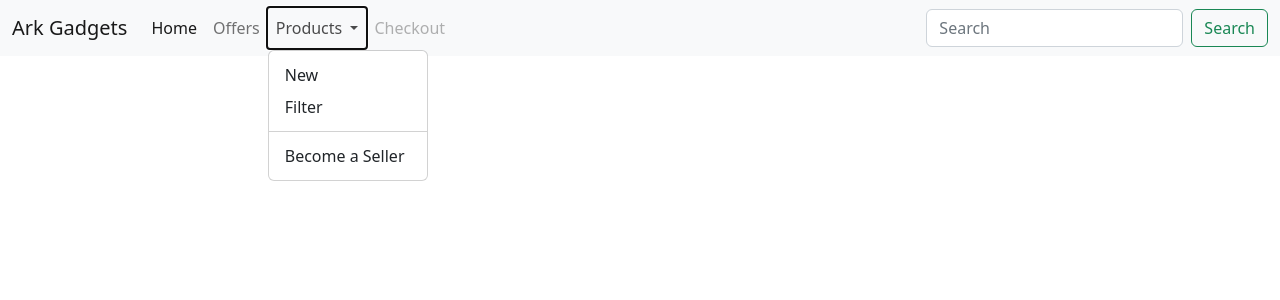
After one commit to yomidep/pyshoep, a Django app: template products/templates/base.html in a window 1280 px wide, after a click on "Products". The commit adds this page. Shown: the top 300 px of the page. Run offline with Django 3.2, Linux system fonts and the light colour scheme; the template is opened without the code that fills it, so the values that code supplies are empty.

Commit message:
html issue

```diff
--- /dev/null
+++ b/products/templates/base.html
@@ -0,0 +1,50 @@
+<!doctype html>
+<html lang="en">
+  <head>
+    <meta charset="utf-8">
+    <meta name="viewport" content="width=device-width, initial-scale=1">
+    <title>Bootstrap demo</title>
+    <link href="https://cdn.jsdelivr.net/npm/bootstrap@5.2.1/dist/css/bootstrap.min.css" rel="stylesheet" integrity="sha384-iYQeCzEYFbKjA/T2uDLTpkwGzCiq6soy8tYaI1GyVh/UjpbCx/TYkiZhlZB6+fzT" crossorigin="anonymous">
+  </head>
+  <nav class="navbar navbar-expand-lg bg-light">
+    <div class="container-fluid">
+      <a class="navbar-brand" href="#">Ark Gadgets</a>
+      <button class="navbar-toggler" type="button" data-bs-toggle="collapse" data-bs-target="#navbarSupportedContent" aria-controls="navbarSupportedContent" aria-expanded="false" aria-label="Toggle navigation">
+        <span class="navbar-toggler-icon"></span>
+      </button>
+      <div class="collapse navbar-collapse" id="navbarSupportedContent">
+        <ul class="navbar-nav me-auto mb-2 mb-lg-0">
+          <li class="nav-item">
+            <a class="nav-link active" aria-current="page" href="#">Home</a>
+          </li>
+          <li class="nav-item">
+            <a class="nav-link" href="#">Offers</a>
+          </li>
+          <li class="nav-item dropdown">
+            <a class="nav-link dropdown-toggle" href="#" role="button" data-bs-toggle="dropdown" aria-expanded="false">
+              Products
+            </a>
+            <ul class="dropdown-menu">
+              <li><a class="dropdown-item" href="#">New</a></li>
+              <li><a class="dropdown-item" href="#">Filter</a></li>
+              <li><hr class="dropdown-divider"></li>
+              <li><a class="dropdown-item" href="#">Become a Seller</a></li>
+            </ul>
+          </li>
+          <li class="nav-item">
+            <a class="nav-link disabled">Checkout</a>
+          </li>
+        </ul>
+        <form class="d-flex" role="search">
+          <input class="form-control me-2" type="search" placeholder="Search" aria-label="Search">
+          <button class="btn btn-outline-success" type="submit">Search</button>
+        </form>
+      </div>
+    </div>
+  </nav>
+  <body>
+    {% block content %}
+     {% endblock  %}
+    <script src="https://cdn.jsdelivr.net/npm/bootstrap@5.2.1/dist/js/bootstrap.bundle.min.js" integrity="sha384-u1OknCvxWvY5kfmNBILK2hRnQC3Pr17a+RTT6rIHI7NnikvbZlHgTPOOmMi466C8" crossorigin="anonymous"></script>
+  </body>
+</html>
```
Also changed, not shown: products/models.py (+11 -1 lines), products/templates/index.html (+19 -6 lines), db.sqlite3, images/airpods_max.jfif (added), images/iphone_14.jpg (added), images/iphone_14_dFF1rM8.jpg (added), products/migrations/0003_remove_product_image_url_product_image.py (added).
